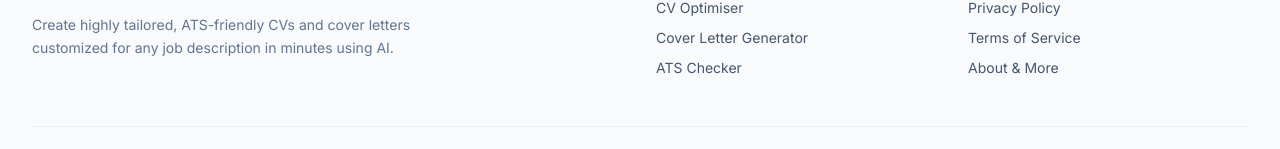
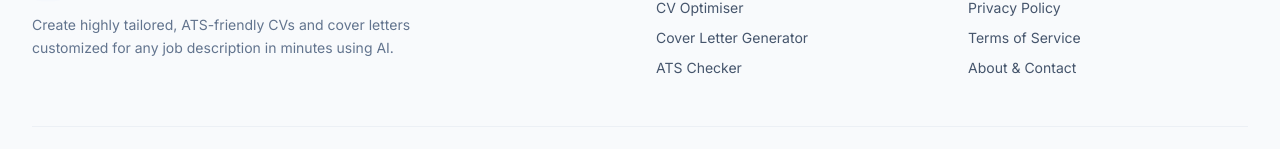
Before and after one commit to danielsegb/jobaipro, a Next.js app: page / in a window 1280 px wide. Shown: the part 2432-2581 px from the top of the page. Built offline with nearby package versions, Linux system fonts and the light colour scheme.

Commit message:
feat: change footer resources link text from About & More to About & Contact

```diff
--- a/components/layout/Footer.tsx
+++ b/components/layout/Footer.tsx
@@ -66,7 +66,7 @@ export function Footer() {
                   rel="noopener noreferrer"
                   className="text-slate-600 hover:text-blue-600 transition-colors"
                 >
-                  About & More
+                  About & Contact
                 </a>
               </li>
             </ul>
```
